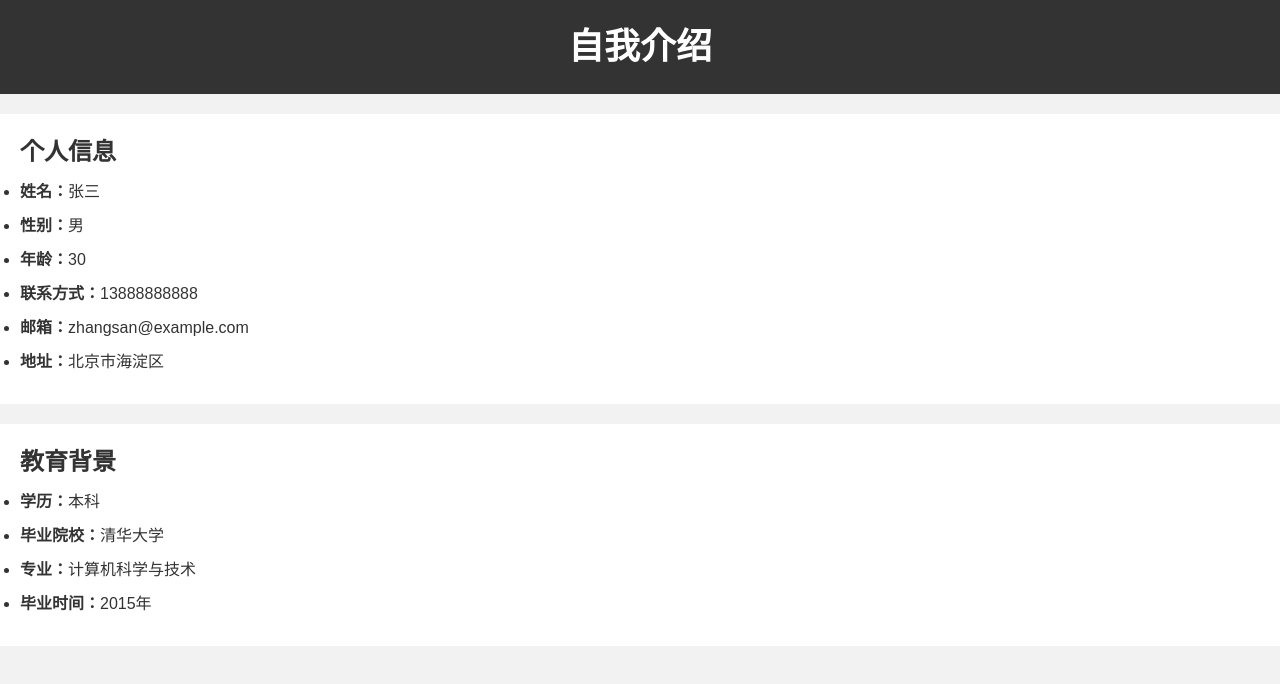
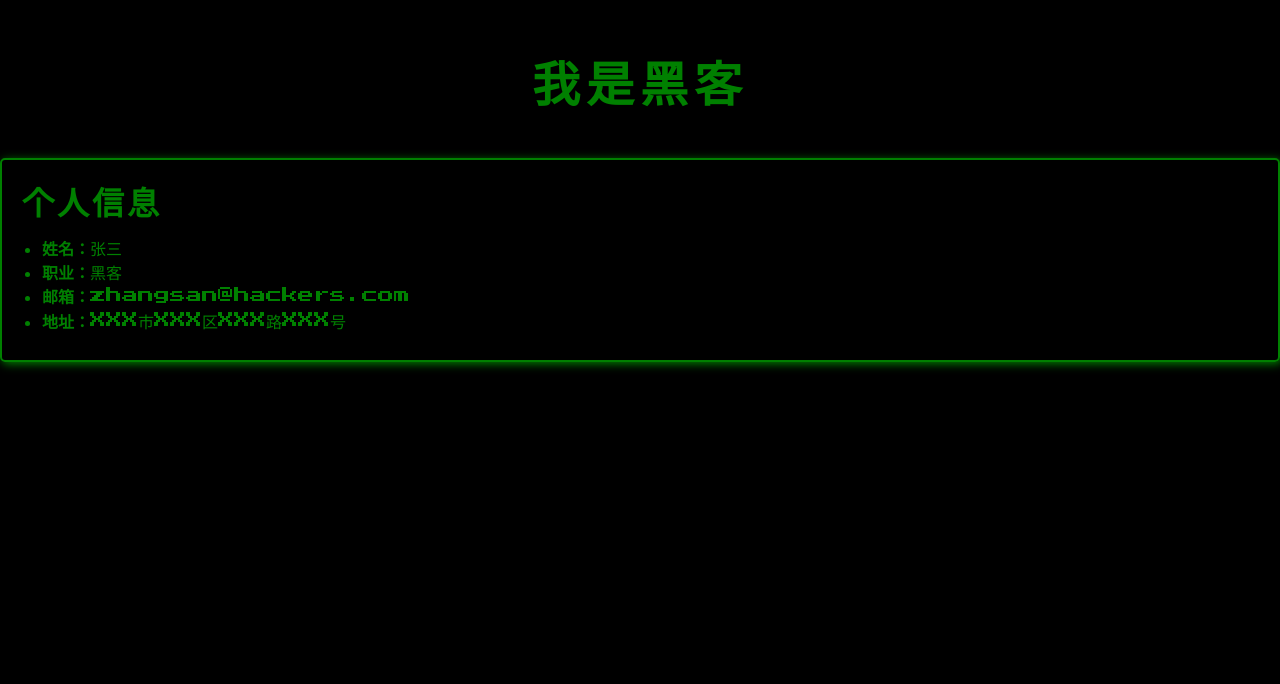
Before and after one commit to nocturnal-travel/nocturnal-travel.github.io, a plain HTML site: page index.html in a window 1280 px wide. Drawn offline with Linux system fonts and the light colour scheme.

Commit message:
Update index.html

```diff
--- a/index.html
+++ b/index.html
@@ -1,102 +1,69 @@
 <!DOCTYPE html>
 <html>
 <head>
-	<title>自我介绍</title>
+	<meta charset="UTF-8">
+	<title>黑客风格自我介绍</title>
 	<style>
 		body {
-			font-family: Arial, sans-serif;
+			background-color: black;
+			color: green;
+			font-family: 'Press Start 2P', cursive;
 			font-size: 16px;
-			line-height: 1.5;
-			background-color: #f2f2f2;
-			color: #333;
+			line-height: 1.2;
 			margin: 0;
 			padding: 0;
 		}
 
-		header {
-			background-color: #333;
-			color: #fff;
-			padding: 20px;
+		h1 {
+			font-size: 48px;
+			margin-top: 50px;
+			margin-bottom: 20px;
 			text-align: center;
+			text-transform: uppercase;
+			letter-spacing: 6px;
 		}
 
-		h1 {
-			font-size: 36px;
-			margin: 0;
+		section {
+			margin: 50px 0;
+			padding: 20px;
+			border: 2px solid green;
+			border-radius: 5px;
+			box-shadow: 2px 2px 10px green;
 		}
 
 		h2 {
-			font-size: 24px;
-			margin-top: 30px;
-			margin-bottom: 10px;
+			font-size: 32px;
+			margin-top: 0;
+			margin-bottom: 20px;
+			text-transform: uppercase;
+			letter-spacing: 3px;
 		}
 
 		p {
-			margin-top: 0;
-			margin-bottom: 20px;
+			margin: 10px 0;
 		}
 
 		ul {
-			margin-top: 0;
-			margin-bottom: 20px;
-			padding-left: 0;
+			margin: 10px 0;
+			padding-left: 20px;
 		}
 
 		li {
-			margin-bottom: 10px;
-		}
-
-		section {
-			padding: 20px;
-			background-color: #fff;
-			margin-top: 20px;
-		}
-
-		section h2 {
-			margin-top: 0;
-		}
-
-		section p {
-			margin-bottom: 0;
-		}
-
-		section ul {
-			margin-top: 0;
-			margin-bottom: 0;
-		}
-
-		footer {
-			background-color: #333;
-			color: #fff;
-			padding: 20px;
-			text-align: center;
+			margin: 5px 0;
 		}
 	</style>
+	<link href="https://fonts.googleapis.com/css?family=Press+Start+2P" rel="stylesheet">
 </head>
 <body>
-	<header>
-		<h1>自我介绍</h1>
-	</header>
+	<h1>我是黑客</h1>
 
 	<section>
 		<h2>个人信息</h2>
 		<ul>
 			<li><strong>姓名：</strong>张三</li>
-			<li><strong>性别：</strong>男</li>
-			<li><strong>年龄：</strong>30</li>
-			<li><strong>联系方式：</strong>13888888888</li>
-			<li><strong>邮箱：</strong>zhangsan@example.com</li>
-			<li><strong>地址：</strong>北京市海淀区</li>
-		</ul>
-	</section>
-
-	<section>
-		<h2>教育背景</h2>
-		<ul>
-			<li><strong>学历：</strong>本科</li>
-			<li><strong>毕业院校：</strong>清华大学</li>
-			<li><strong>专业：</strong>计算机科学与技术</li>
-			<li><strong>毕业时间：</strong>2015年</li>
+			<li><strong>职业：</strong>黑客</li>
+			<li><strong>邮箱：</strong>zhangsan@hackers.com</li>
+			<li><strong>地址：</strong>XXX市XXX区XXX路XXX号</li>
 		</ul>
 	</section>
 </body>
```
